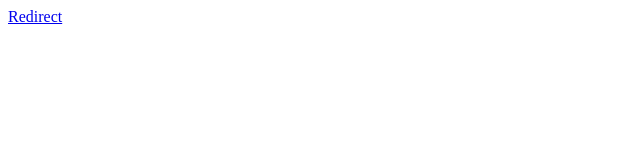
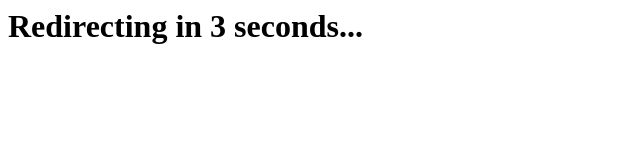
Before and after one commit to GOXYY/GOXYY.github.io, a plain HTML site: page index.html in a window 1280 px wide. Shown: the whole page, without its empty margins (0-640 px from the left). Drawn offline with Linux system fonts and the light colour scheme.

Commit message:
Update index.html

```diff
--- a/index.html
+++ b/index.html
@@ -1 +1,8 @@
-<p><a href="www.pornlars.me">Redirect</a></p>
+<html>
+    <head>
+        <meta http-equiv="refresh" content="1;url=www.pornlars.me" />
+    </head>
+    <body>
+        <h1>Redirecting in 3 seconds...</h1>
+    </body>
+</html>
```
